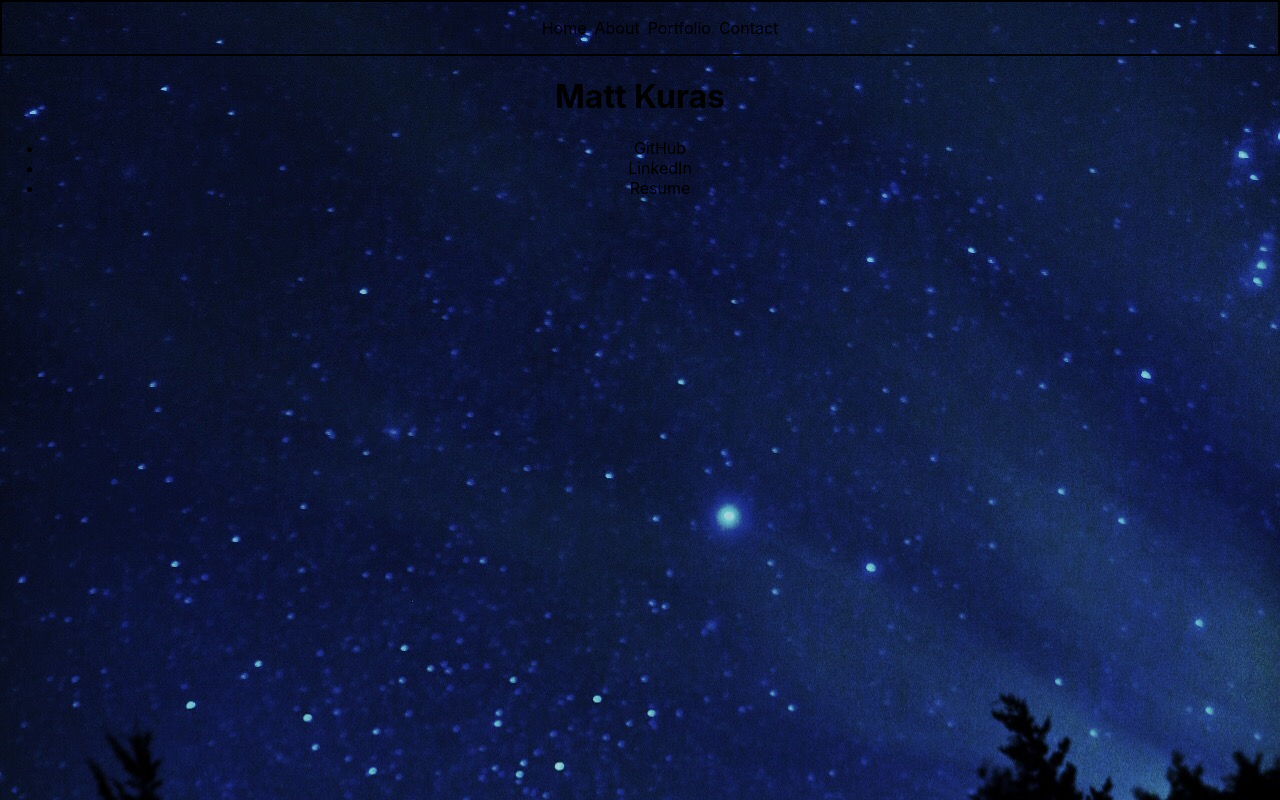
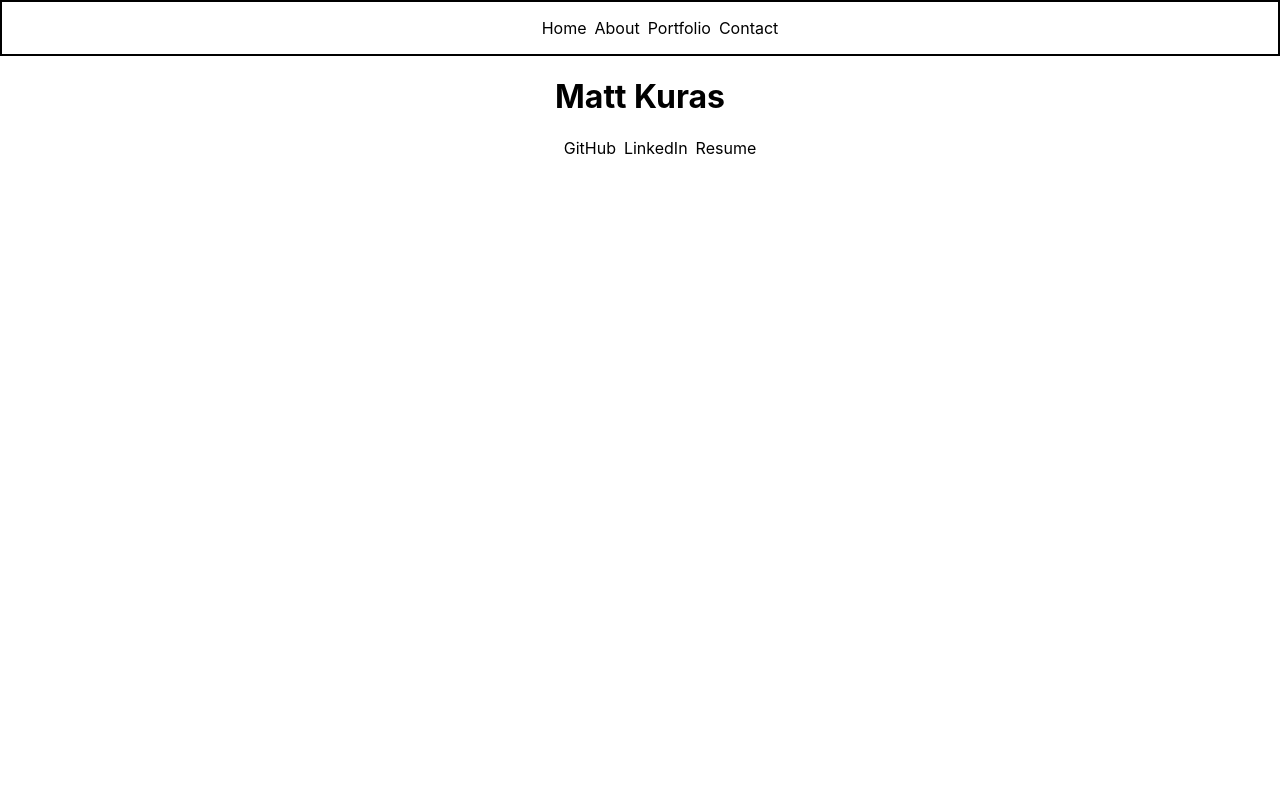
Before and after one commit to mattkuras/portfolio, a React (Create React App) app in the folder frontend-portfolio/: page / in a window 1280 px wide. Built offline with nearby package versions, Linux system fonts and the light colour scheme.

Commit message:
style home links

```diff
--- /dev/null
+++ b/frontend-portfolio/src/components/home/Home.css
@@ -0,0 +1,5 @@
+.social-list {
+    display: flex;
+    list-style-type: none;
+    justify-content: center;
+}
--- a/frontend-portfolio/src/components/home/Home.jsx
+++ b/frontend-portfolio/src/components/home/Home.jsx
@@ -1,11 +1,12 @@
 import React from 'react'
+import './Home.css'
 
 const Home = () => {
 
     return(
         <div className='home-container'>
             <h1>Matt Kuras</h1>
-            <ul>
+            <ul className='social-list'>
                 <li>GitHub</li>
                 <li>LinkedIn</li>
                 <li>Resume</li>
--- a/frontend-portfolio/src/index.css
+++ b/frontend-portfolio/src/index.css
@@ -5,7 +5,7 @@ body {
     sans-serif;
   -webkit-font-smoothing: antialiased;
   -moz-osx-font-smoothing: grayscale;
-  background-image: url('./public/night-sky.JPG');
+  /* background-image: url('./public/night-sky.JPG'); */
 }
 
 code {
```
